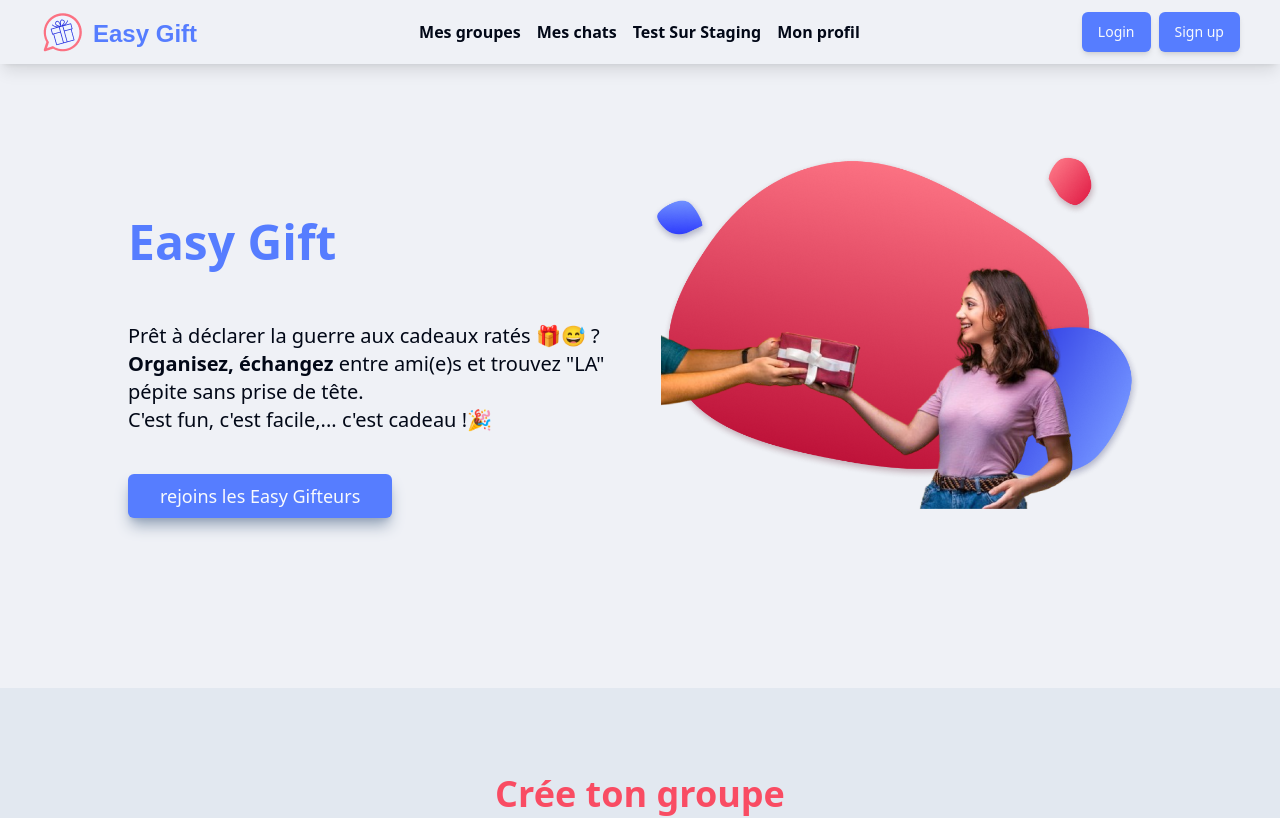
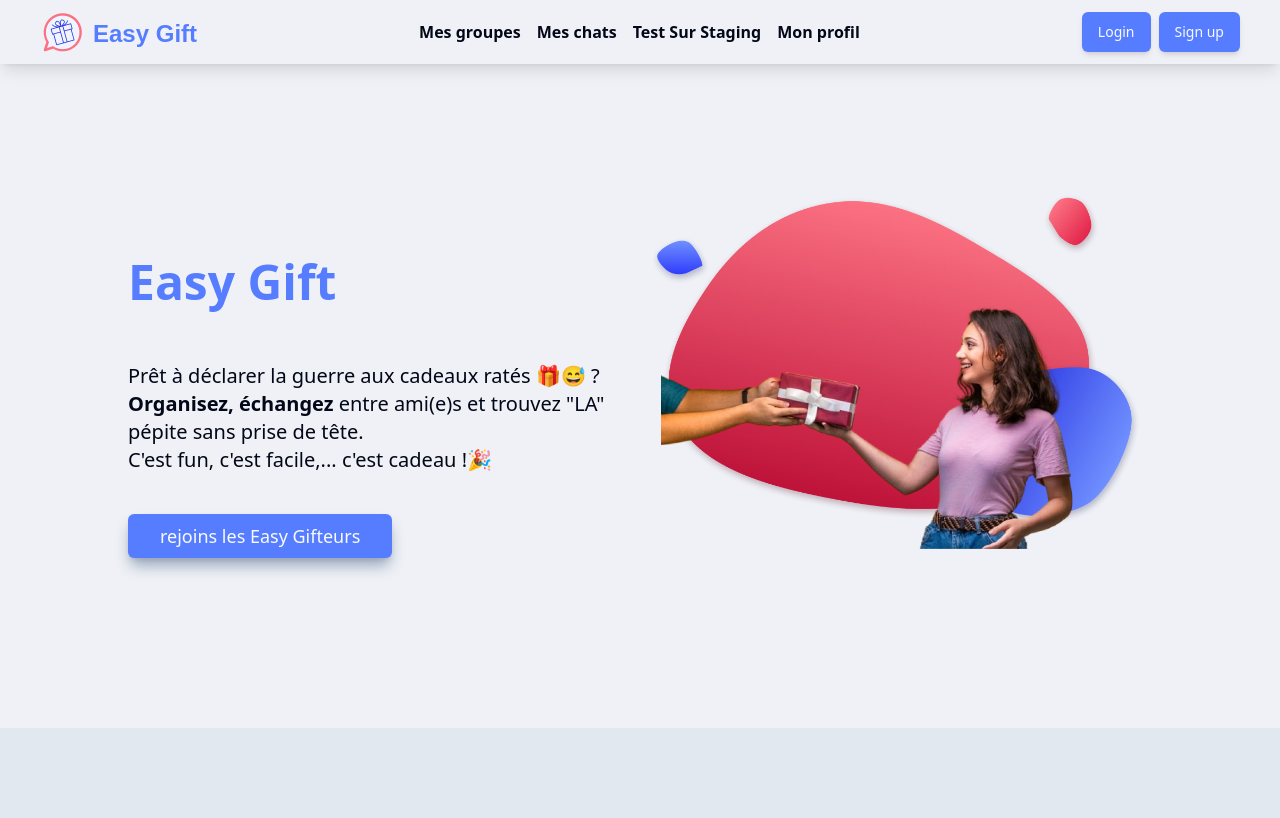
Before and after one commit to WildCodeSchool/2023-09-wns-bleu-easy-gift, a Next.js app in the folder frontend/: page / in a window 1280 px wide. Shown: the top 818 px of the page. Built offline with nearby package versions, Linux system fonts and the light colour scheme; no server answers.

Commit message:
delete overflow-x

```diff
--- a/frontend/src/pages/index.tsx
+++ b/frontend/src/pages/index.tsx
@@ -26,8 +26,8 @@ export default function Home() {
   };
   return (
     <>
-      <section className='mb-16 min-h-40 h-auto flex flex-initial flex-wrap content-start items-center my-0 mx-auto w-4/5 md:mb-28 md:min-h-80 md:justify-evenly md:max-w-2xl lg:flex-nowrap lg:mb-44 lg:max-w-7xl xl:mb-20 xl:min-h-120  2xl:max-w-[1800px] 2xl:min-h-150 2xl:content-center 2xl:mb-40'>
-        <div className='hidden relative w-full order-2 md:block  md:max-w-4xl md:min-w-96 lg:mb-24 lg:order-1 lg:max-w-xl:min-h-130 lg:max-w-lg lg:mb-0 2xl:max-w-4xl'>
+      <section className='mb-16 min-h-40 h-auto flex flex-initial flex-wrap content-start items-center my-0 mx-auto w-4/5 md:mt-10 md:mb-28 md:min-h-80 md:justify-evenly md:max-w-2xl lg:flex-nowrap lg:mb-44 lg:max-w-7xl xl:mb-20 xl:min-h-120  2xl:max-w-[1800px] 2xl:min-h-150 2xl:content-center 2xl:mb-40'>
+        <div className='hidden relative w-full order-2 md:block md:max-w-4xl md:min-w-96 lg:mb-24 lg:order-1 lg:max-w-xl:min-h-130 lg:max-w-lg 2xl:max-w-4xl'>
           <Image
             src="/images/img-pages/hero-img.png"
             alt="hero of the page"
@@ -120,7 +120,7 @@ export default function Home() {
           Tes groupes
         </h2>
         <p className="w-4/5 mb-8 text-lg text-center md:text-2xl md:mb-16 lg:mb-10 ">
-          Dans la famille thématique... je voudrais le groupe...{" "}
+          Dans la famille thématique... je voudrais le groupe...
         </p>
         <MyGroups />
       </section>
--- a/frontend/src/styles/globals.css
+++ b/frontend/src/styles/globals.css
@@ -78,7 +78,9 @@
   * {
     @apply border-border;
   }
+
   body {
     @apply bg-background text-foreground;
+    overflow-x: hidden;
   }
 }
```
